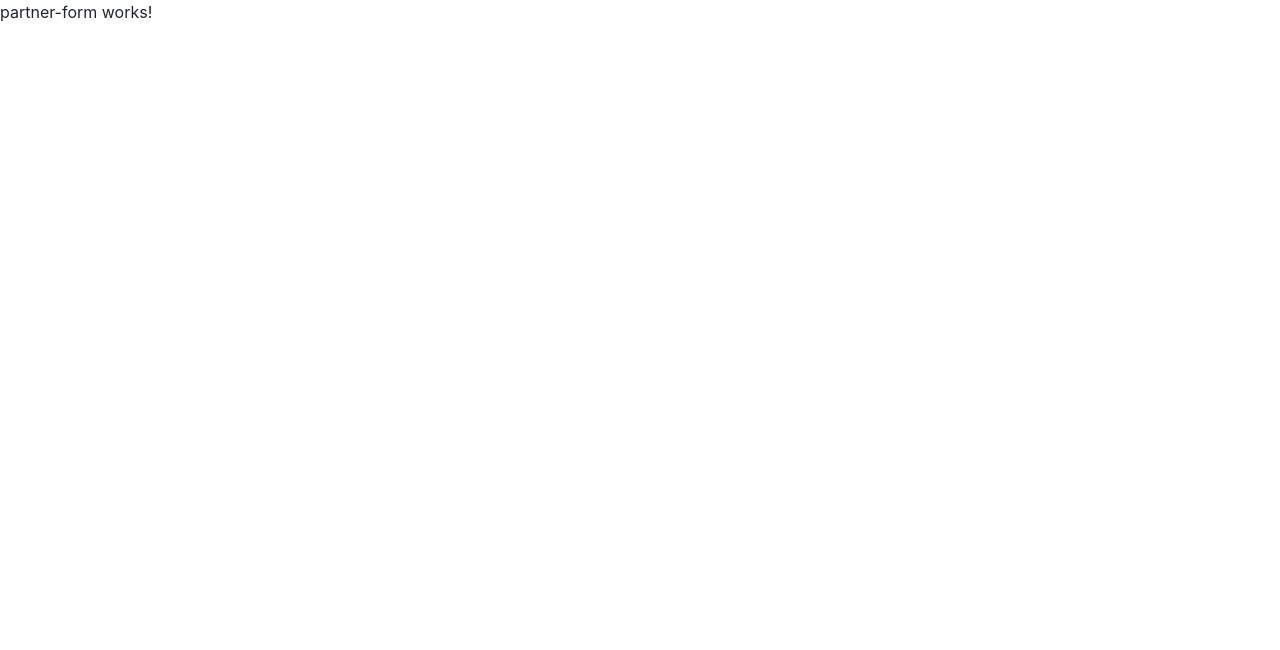
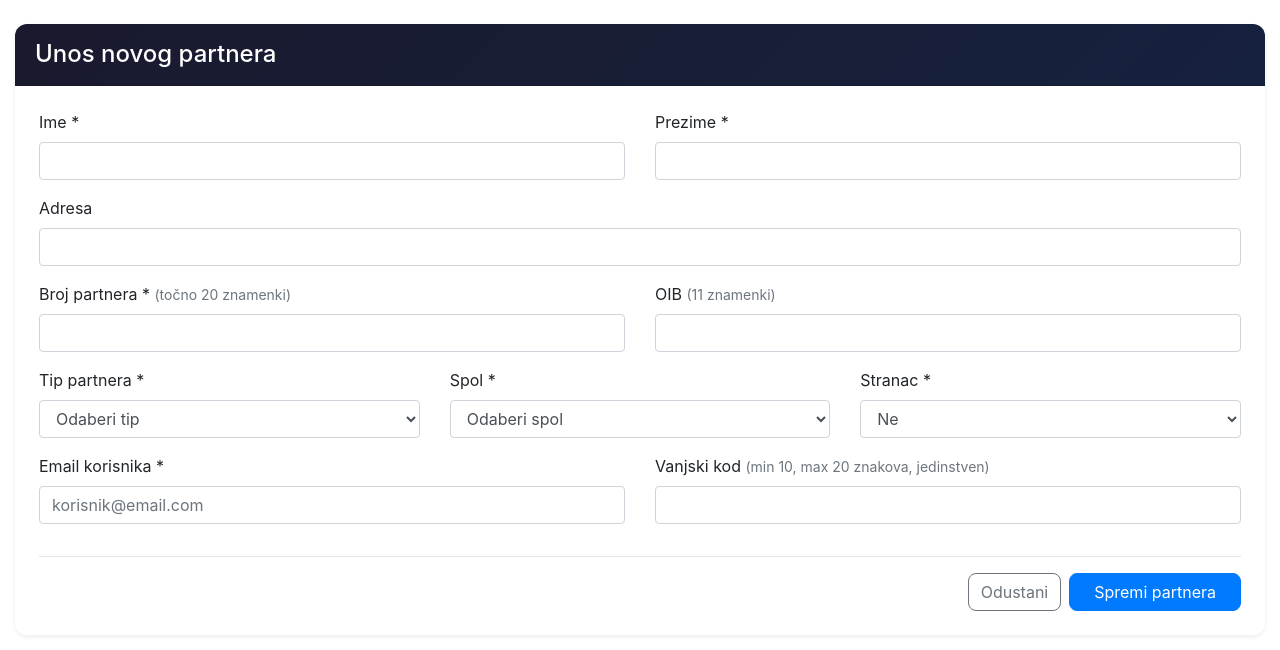
Before and after one commit to AnamariaMarjanovic/WienerPartneri, an Angular app in the folder wiener-partneri-FE/: page /partner/new in a window 1280 px wide. Shown: the top 650 px of the page. Built offline with nearby package versions, Linux system fonts and the light colour scheme.

Commit message:
feat: add PartnerForm component with validation

```diff
--- a/wiener-partneri-FE/src/app/components/partner-form/partner-form.html
+++ b/wiener-partneri-FE/src/app/components/partner-form/partner-form.html
@@ -1 +1,207 @@
-<p>partner-form works!</p>
+<div class="container-fluid mt-4">
+  <div class="card shadow-sm" style="border-radius: 12px; border: none">
+    <div
+      class="card-header py-3"
+      style="background: linear-gradient(135deg, #1a1a2e, #16213e); border-radius: 12px 12px 0 0"
+    >
+      <h4 class="mb-0" style="color: white">Unos novog partnera</h4>
+    </div>
+    <div class="card-body p-4">
+      @if (errorMessage()) {
+        <div class="alert alert-danger">{{ errorMessage() }}</div>
+      }
+
+      <form [formGroup]="form">
+        <div class="row">
+          <div class="col-md-6">
+            <div class="form-group">
+              <label>Ime *</label>
+              <input
+                type="text"
+                class="form-control"
+                [class.is-invalid]="isInvalid('firstName')"
+                formControlName="firstName"
+              />
+              @if (hasError('firstName', 'required')) {
+                <div class="invalid-feedback">Ime je obavezno.</div>
+              }
+              @if (hasError('firstName', 'minlength')) {
+                <div class="invalid-feedback">Minimalno 2 znaka.</div>
+              }
+            </div>
+          </div>
+
+          <div class="col-md-6">
+            <div class="form-group">
+              <label>Prezime *</label>
+              <input
+                type="text"
+                class="form-control"
+                [class.is-invalid]="isInvalid('lastName')"
+                formControlName="lastName"
+              />
+              @if (hasError('lastName', 'required')) {
+                <div class="invalid-feedback">Prezime je obavezno.</div>
+              }
+              @if (hasError('lastName', 'minlength')) {
+                <div class="invalid-feedback">Minimalno 2 znaka.</div>
+              }
+            </div>
+          </div>
+
+          <div class="col-md-12">
+            <div class="form-group">
+              <label>Adresa</label>
+              <input type="text" class="form-control" formControlName="address" />
+            </div>
+          </div>
+
+          <div class="col-md-6">
+            <div class="form-group">
+              <label>Broj partnera * <small class="text-muted">(točno 20 znamenki)</small></label>
+              <input
+                type="text"
+                class="form-control"
+                [class.is-invalid]="isInvalid('partnerNumber')"
+                formControlName="partnerNumber"
+                maxlength="20"
+              />
+              @if (hasError('partnerNumber', 'required')) {
+                <div class="invalid-feedback">Broj partnera je obavezan.</div>
+              }
+              @if (hasError('partnerNumber', 'pattern')) {
+                <div class="invalid-feedback">Mora biti točno 20 znamenki.</div>
+              }
+            </div>
+          </div>
+
+          <div class="col-md-6">
+            <div class="form-group">
+              <label>OIB <small class="text-muted">(11 znamenki)</small></label>
+              <input
+                type="text"
+                class="form-control"
+                [class.is-invalid]="isInvalid('croatianPIN')"
+                formControlName="croatianPIN"
+                maxlength="11"
+              />
+              @if (hasError('croatianPIN', 'pattern')) {
+                <div class="invalid-feedback">OIB mora biti točno 11 znamenki.</div>
+              }
+            </div>
+          </div>
+
+          <div class="col-md-4">
+            <div class="form-group">
+              <label>Tip partnera *</label>
+              <select
+                class="form-control"
+                [class.is-invalid]="isInvalid('partnerTypeId')"
+                formControlName="partnerTypeId"
+              >
+                <option [ngValue]="null" disabled>Odaberi tip</option>
+                <option [ngValue]="1">Personal</option>
+                <option [ngValue]="2">Legal</option>
+              </select>
+              @if (hasError('partnerTypeId', 'required')) {
+                <div class="invalid-feedback">Tip partnera je obavezan.</div>
+              }
+            </div>
+          </div>
+
+          <div class="col-md-4">
+            <div class="form-group">
+              <label>Spol *</label>
+              <select
+                class="form-control"
+                [class.is-invalid]="isInvalid('gender')"
+                formControlName="gender"
+              >
+                <option value="" disabled>Odaberi spol</option>
+                <option value="M">Muški (M)</option>
+                <option value="F">Ženski (F)</option>
+                <option value="N">Neodređeno (N)</option>
+              </select>
+              @if (hasError('gender', 'required')) {
+                <div class="invalid-feedback">Spol je obavezan.</div>
+              }
+            </div>
+          </div>
+
+          <div class="col-md-4">
+            <div class="form-group">
+              <label>Stranac *</label>
+              <select class="form-control" formControlName="isForeign">
+                <option [ngValue]="false">Ne</option>
+                <option [ngValue]="true">Da</option>
+              </select>
+            </div>
+          </div>
+
+          <div class="col-md-6">
+            <div class="form-group">
+              <label>Email korisnika *</label>
+              <input
+                type="email"
+                class="form-control"
+                [class.is-invalid]="isInvalid('createdByUser')"
+                formControlName="createdByUser"
+                placeholder="korisnik@email.com"
+              />
+              @if (hasError('createdByUser', 'required')) {
+                <div class="invalid-feedback">Email je obavezan.</div>
+              }
+              @if (hasError('createdByUser', 'email')) {
+                <div class="invalid-feedback">Unesite ispravnu email adresu.</div>
+              }
+            </div>
+          </div>
+
+          <div class="col-md-6">
+            <div class="form-group">
+              <label
+                >Vanjski kod
+                <small class="text-muted">(min 10, max 20 znakova, jedinstven)</small></label
+              >
+              <input
+                type="text"
+                class="form-control"
+                [class.is-invalid]="isInvalid('externalCode')"
+                formControlName="externalCode"
+                maxlength="20"
+              />
+              @if (hasError('externalCode', 'minlength')) {
+                <div class="invalid-feedback">Minimalno 10 znakova.</div>
+              }
+            </div>
+          </div>
+        </div>
+
+        <hr />
+
+        <div class="d-flex justify-content-end">
+          <button
+            type="button"
+            class="btn btn-outline-secondary mr-2"
+            style="border-radius: 8px"
+            (click)="goBack()"
+          >
+            Odustani
+          </button>
+          <button
+            type="button"
+            class="btn btn-primary px-4"
+            style="border-radius: 8px"
+            [disabled]="isSubmitting()"
+            (click)="submit()"
+          >
+            @if (isSubmitting()) {
+              <span class="spinner-border spinner-border-sm mr-2"></span>
+            }
+            Spremi partnera
+          </button>
+        </div>
+      </form>
+    </div>
+  </div>
+</div>
--- a/wiener-partneri-FE/src/app/components/partner-form/partner-form.ts
+++ b/wiener-partneri-FE/src/app/components/partner-form/partner-form.ts
@@ -1,9 +1,82 @@
-import { Component } from '@angular/core';
+import { Component, inject, signal } from '@angular/core';
+import { FormBuilder, ReactiveFormsModule, Validators } from '@angular/forms';
+import { Router } from '@angular/router';
+import { PartnerService } from '../../services/partner';
+import { CommonModule } from '@angular/common';
 
 @Component({
   selector: 'app-partner-form',
-  imports: [],
+  standalone: true,
+  imports: [CommonModule, ReactiveFormsModule],
   templateUrl: './partner-form.html',
-  styleUrl: './partner-form.scss',
 })
-export class PartnerForm {}
+export class PartnerForm {
+  private fb = inject(FormBuilder);
+  private partnerService = inject(PartnerService);
+  private router = inject(Router);
+
+  isSubmitting = signal(false);
+  errorMessage = signal<string | null>(null);
+
+  form = this.fb.group({
+    firstName: ['', [Validators.required, Validators.minLength(2), Validators.maxLength(255)]],
+    lastName: ['', [Validators.required, Validators.minLength(2), Validators.maxLength(255)]],
+    address: [''],
+    partnerNumber: ['', [Validators.required, Validators.pattern(/^\d{20}$/)]],
+    croatianPIN: ['', [Validators.pattern(/^\d{11}$/)]],
+    partnerTypeId: [null as number | null, Validators.required],
+    createdByUser: ['', [Validators.required, Validators.email, Validators.maxLength(255)]],
+    isForeign: [false, Validators.required],
+    externalCode: ['', [Validators.minLength(10), Validators.maxLength(20)]],
+    gender: ['', Validators.required],
+  });
+
+  submit() {
+    if (this.form.invalid) {
+      this.form.markAllAsTouched();
+      return;
+    }
+
+    this.isSubmitting.set(true);
+    this.errorMessage.set(null);
+
+    const value = this.form.value;
+
+    this.partnerService
+      .create({
+        firstName: value.firstName!,
+        lastName: value.lastName!,
+        address: value.address || undefined,
+        partnerNumber: value.partnerNumber!,
+        croatianPIN: value.croatianPIN || undefined,
+        partnerTypeId: Number(value.partnerTypeId),
+        createdByUser: value.createdByUser!,
+        isForeign: value.isForeign!,
+        externalCode: value.externalCode || undefined,
+        gender: value.gender!,
+      })
+      .subscribe({
+        next: (res) => {
+          this.router.navigate(['/'], { state: { newPartnerId: res.id } });
+        },
+        error: () => {
+          this.isSubmitting.set(false);
+          this.errorMessage.set('Greška pri spremanju partnera. Pokušajte ponovo.');
+        },
+      });
+  }
+
+  goBack() {
+    this.router.navigate(['/']);
+  }
+
+  hasError(field: string, error: string): boolean {
+    const control = this.form.get(field);
+    return !!(control?.errors?.[error] && control?.touched);
+  }
+
+  isInvalid(field: string): boolean {
+    const control = this.form.get(field);
+    return !!(control?.invalid && control?.touched);
+  }
+}
```
